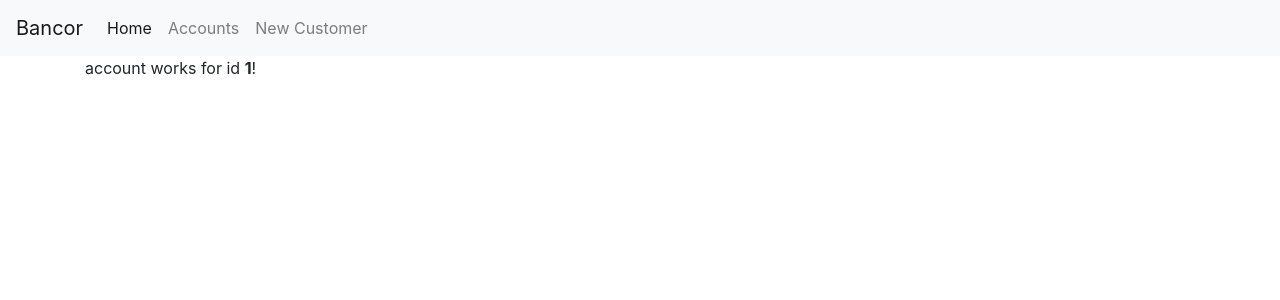
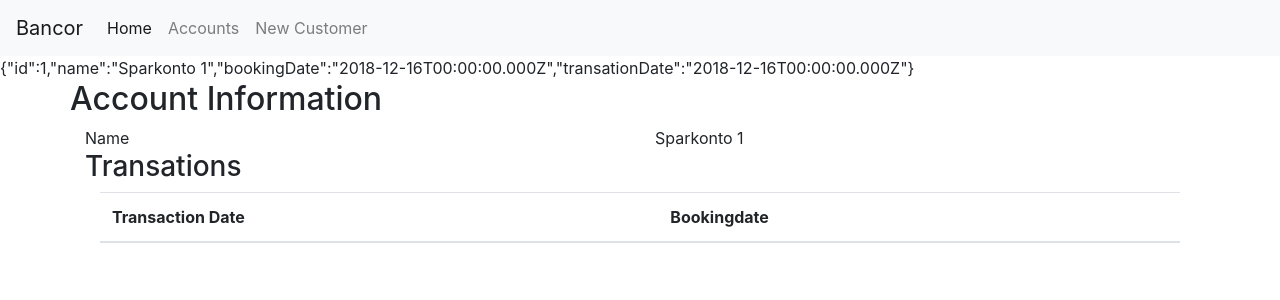
Before and after one commit to Greyhouse-Consulting/bankor.api, an Angular app: page /account/1 in a window 1280 px wide. Shown: the top 300 px of the page. Built offline with nearby package versions, Linux system fonts and the light colour scheme.

Commit message:
Some more views

```diff
--- /dev/null
+++ b/src/app/Constants.ts
@@ -0,0 +1,3 @@
+export class Constants {
+    public static apiRoot = "http://localhost:5555"
+}
--- a/src/app/account.ts
+++ b/src/app/account.ts
@@ -1,4 +1,6 @@
 export class Account {
     public id : Number;
     public name : string;
+    public transationDate : Date;
+    public bookingDate : Date;
 }
--- a/src/app/account/account.component.html
+++ b/src/app/account/account.component.html
@@ -1,7 +1,40 @@
+{{diagnostic}}
+
+<div class="container">
+  <div class="row">
+    <h2>Account Information</h2>
+  </div>
+  <div class="row">
+    <div class="col-sm">
+      Name
+    </div>
+    <div class="col-sm">
+      {{model.name}}
+    </div>
+  </div>
+</div>
+
+<div class="container">
+  <h3>Transations</h3>
 
 
-<div class="container">
-  account works for id <b>{{id}}</b>!
+  <div class="container">
+    <table class="table">
+      <thead>
+        <tr>
+          <th scope="col">Transaction Date</th>
+          <th scope="col">Bookingdate</th>
+          <th scope="col"></th>
+        </tr>
+      </thead>
+      <tbody>
+        <tr *ngFor="let account of accounts">
+          <td>{{account.transactionDate}}</td>
+          <td>{{account.name}}</td>
+          <td><button type="button" class="btn btn-danger" (click)="delete(account.id)">Delete</button></td>
+        </tr>
+      </tbody>
+    </table>
 
-
+  </div>
 </div>
--- a/src/app/account/account.component.ts
+++ b/src/app/account/account.component.ts
@@ -1,5 +1,7 @@
 import { Component, OnInit, Input } from '@angular/core';
 import { ActivatedRoute } from '@angular/router';
+import { AccountsService } from '../accounts.service';
+import {Account} from '../account'
 
 @Component({
   selector: 'app-account',
@@ -10,14 +12,18 @@ export class AccountComponent implements OnInit {
 
   id: number;
 
-  constructor( private route: ActivatedRoute) {
-   }
+  model:Account;
+
+  constructor( private route: ActivatedRoute, private accountService : AccountsService) {   }
 
   ngOnInit() {
     this.id = +this.route.snapshot.paramMap.get('id');
 
+    this.model = this.accountService.getAccount(this.id);
     console.log('id is now ' + this.id);
   }
 
 
+  get diagnostic() { return JSON.stringify(this.model); }
+
 }
--- a/src/app/accounts.service.ts
+++ b/src/app/accounts.service.ts
@@ -1,19 +1,28 @@
 import { Injectable } from '@angular/core';
 import { HttpClient } from '@angular/common/http';
 import { Observable } from 'rxjs';
-import {Account} from './account'
+import { Account } from './account'
+import { Constants } from './Constants';
+import { ACCOUNTS } from './mock-accounts';
 
 @Injectable({
   providedIn: 'root'
 })
 export class AccountsService {
 
-  private accountsUrl = 'api/acccounts';  // URL to web api
+  private accountsUrl = Constants.apiRoot + "/accounts";  // URL to web api
 
-  constructor(private http: HttpClient) {}
+  constructor(private http: HttpClient) { }
 
   public getAccounts(): Observable<Account[]> {
     return this.http.get<Account[]>(this.accountsUrl)
   }
 
+  //public getAccount(): Observable<Account> {
+  public getAccount(id: number): Account {
+    // return this.http.get<Account>(this.accountsUrl)
+
+    return ACCOUNTS[id - 1];
+  }
+
 }
--- a/src/app/app.component.html
+++ b/src/app/app.component.html
@@ -1,9 +1,9 @@
 
 <nav class="navbar navbar-expand-lg navbar-light bg-light">
   <a class="navbar-brand" [routerLink]='["/"]'>Bancor</a>
-  <button class="navbar-toggler" type="button" data-toggle="collapse" data-target="#navbarNav" aria-controls="navbarNav" aria-expanded="false" aria-label="Toggle navigation">
+  <!-- <button class="navbar-toggler" type="button" data-toggle="collapse" data-target="#navbarNav" aria-controls="navbarNav" aria-expanded="false" aria-label="Toggle navigation">
     <span class="navbar-toggler-icon"></span>
-  </button>
+  </button> -->
   <div class="collapse navbar-collapse" id="navbarNav">
     <ul class="navbar-nav">
       <li class="nav-item" routerLinkActive="active">
--- a/src/app/customer/customer.component.html
+++ b/src/app/customer/customer.component.html
@@ -1,27 +1,31 @@
 {{diagnostic}}
   <div class="container">
-
+    <form (ngSubmit)=saveCustomer() name="theForm"  #form="ngForm">
       <div class="form-row">
       <div class="col">
-      <label class="label" for="firstname">Firstname</label>
-      <input type="text" class="form-control" placeholder="Firstname" id="firstname" name="firstname" required minlength="4"
-        [(ngModel)]="model.firstname" #firstname="ngModel">
+        <label class="label" for="firstname" name="firstname">Firstname</label>
+        <input type="text" class="form-control" placeholder="Firstname" id="firstname" name="firstname" required
+          minlength="4" [(ngModel)]="model.firstname" #firstname="ngModel">
         <div *ngIf="firstname.invalid && (firstname.dirty || firstname.touched)" class="alert alert-danger">
-        <div *ngIf="firstname.errors.required">Name is required.</div>
-        <div *ngIf="firstname.errors.minlength">Name must be at least 4 characters long.</div>
+        <div *ngIf="firstname.errors.required">Firstname is required.</div>
+        <div *ngIf="firstname.errors.minlength">Firstname must be at least 4 characters long.</div>
       </div>
       </div>
       <div class="col">
         <label class="label" for="lastname">Lastname</label>
-      <input type="text" class="form-control" placeholder="Lastname" id="lastname" [(ngModel)]="model.lastname"
-        required>
+        <input type="text" class="form-control" placeholder="Lastname" id="lastname" name="lastname" required [(ngModel)]="model.lastname"
+          #lastname="ngModel">
+        <div *ngIf="lastname.invalid && (lastname.dirty || lastname.touched)" class="alert alert-danger">
+          <div *ngIf="lastname.errors.required">Lastname is required.</div>
+        </div>
       </div>
       <div class="col">
         <label class="label" for="mobile">Mobile</label>
-      <input type="text" class="form-control" placeholder="Mobile" id="mobile" required [(ngModel)]="model.mobile">
+        <input type="text" class="form-control" placeholder="Mobile" id="mobile" name="mobile" required [(ngModel)]="model.mobile">
       </div>
     </div>
+    <button type="button" class="btn btn-primary" (click)="newCustomer()">New</button>
 
-  <button type="button" class="btn btn-primary" (click)="new()">New</button>
-  <button type="submit" class="btn btn-success">Save</button>
+    <button type="submit" class="btn btn-success" [disabled]="!form.valid">Save</button>
+  </form>
   </div>
--- a/src/app/customer/customer.component.ts
+++ b/src/app/customer/customer.component.ts
@@ -1,5 +1,6 @@
 import { Component } from '@angular/core';
 import { Customer } from '../customer';
+import { CustomersService } from '../customers.service';
 
 @Component({
   selector: 'app-customer',
@@ -10,10 +11,15 @@ export class CustomerComponent {
 
   public model: Customer = new Customer(1, "Kalle", "Kula", "123123");
 
-  constructor() { }
+  constructor(private customerService: CustomersService) { }
 
-  public new(){
-    this.model = new Customer(-1, "", "","" );
+  public newCustomer() {
+    this.model = new Customer(-1, "", "", "");
+  }
+
+  public saveCustomer() {
+    console.log('Saving customer');
+    this.customerService.updatecustomer(this.model);
   }
 
   get diagnostic() { return JSON.stringify(this.model); }
--- /dev/null
+++ b/src/app/customers.service.ts
@@ -0,0 +1,31 @@
+import { Injectable } from '@angular/core';
+import { HttpClient } from '@angular/common/http';
+import { Observable } from 'rxjs';
+import { Constants } from './Constants';
+import { Customer } from './customer';
+
+@Injectable({
+  providedIn: 'root'
+})
+export class CustomersService {
+
+  private customersUrl = Constants.apiRoot + "/customers";
+
+  constructor(private http: HttpClient) { }
+
+  public getCustomers(): Observable<Customer[]> {
+    return this.http.get<Customer[]>(this.customersUrl)
+  }
+
+  public getCustomer(id: number): Observable<Customer[]> {
+    return this.http.get<Customer[]>(this.customersUrl)
+  }
+
+  public updatecustomer(customer: Customer) : Observable<Object> {
+
+    var postUrl= this.customersUrl + '/' + customer.id;
+    console.log('Updating customer on url ' + postUrl);
+
+    return this.http.post(postUrl, customer);
+  }
+}
--- a/src/app/mock-accounts.ts
+++ b/src/app/mock-accounts.ts
@@ -1,6 +1,6 @@
 import {Account} from './account'
 
 export const ACCOUNTS : Account[] = [
-    { id: 1, name: "Sparkonto 1"},
-    { id: 2, name: "Sparkonto 2"}
+    { id: 1, name: "Sparkonto 1", bookingDate: new Date( '2018-12-16T00:00:00') , transationDate: new Date( '2018-12-16T00:00:00') },
+    { id: 2, name: "Sparkonto 2", bookingDate: new Date( '2018-12-16T00:00:00') , transationDate: new Date( '2018-12-16T00:00:00')}
 ]
```
Also changed, not shown: src/app/accounts/accounts.component.html (indentation only), 1 other file (tests, documents, lock files or other folders). Lines whose indentation alone changed are shown as unchanged.
